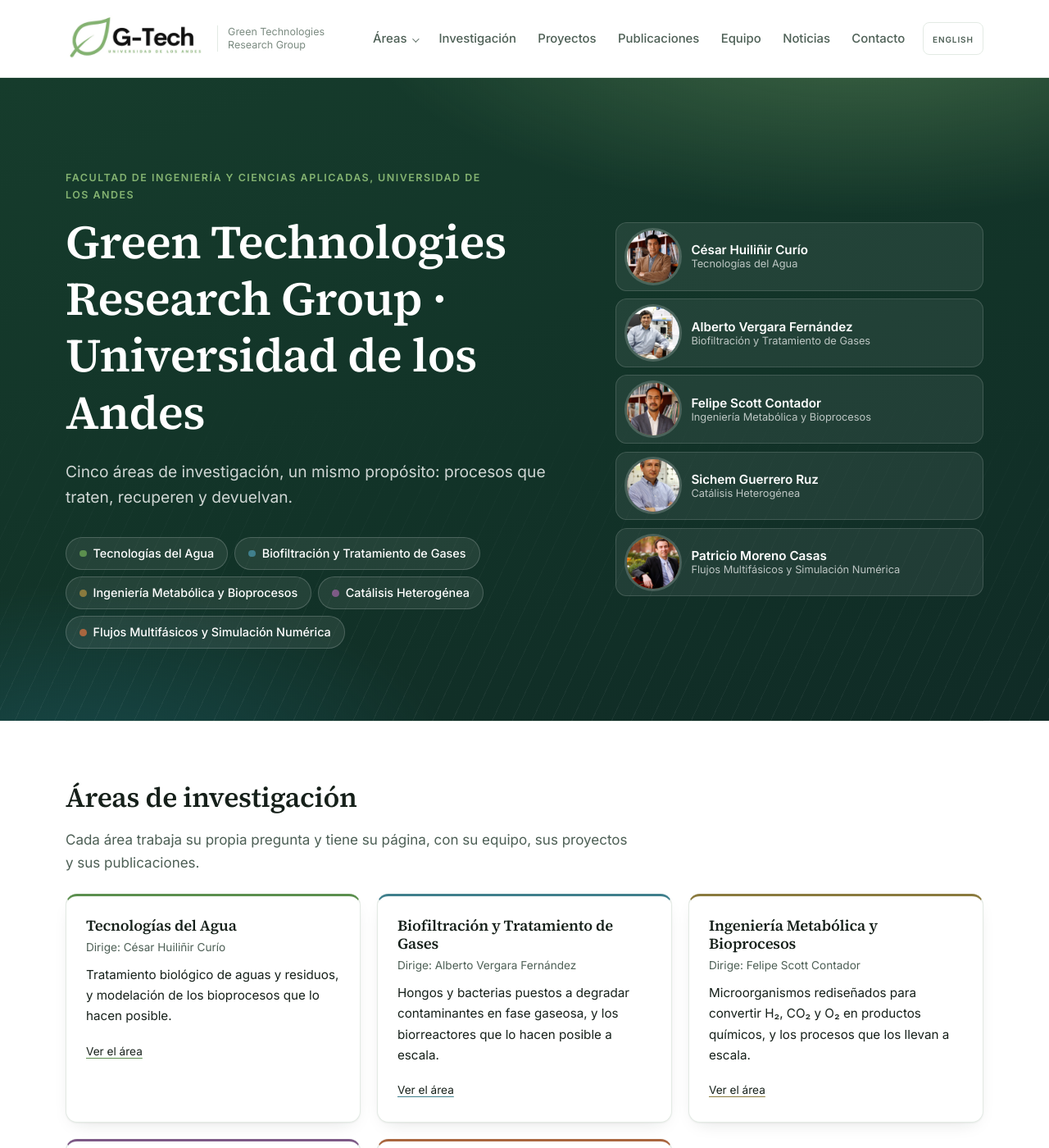
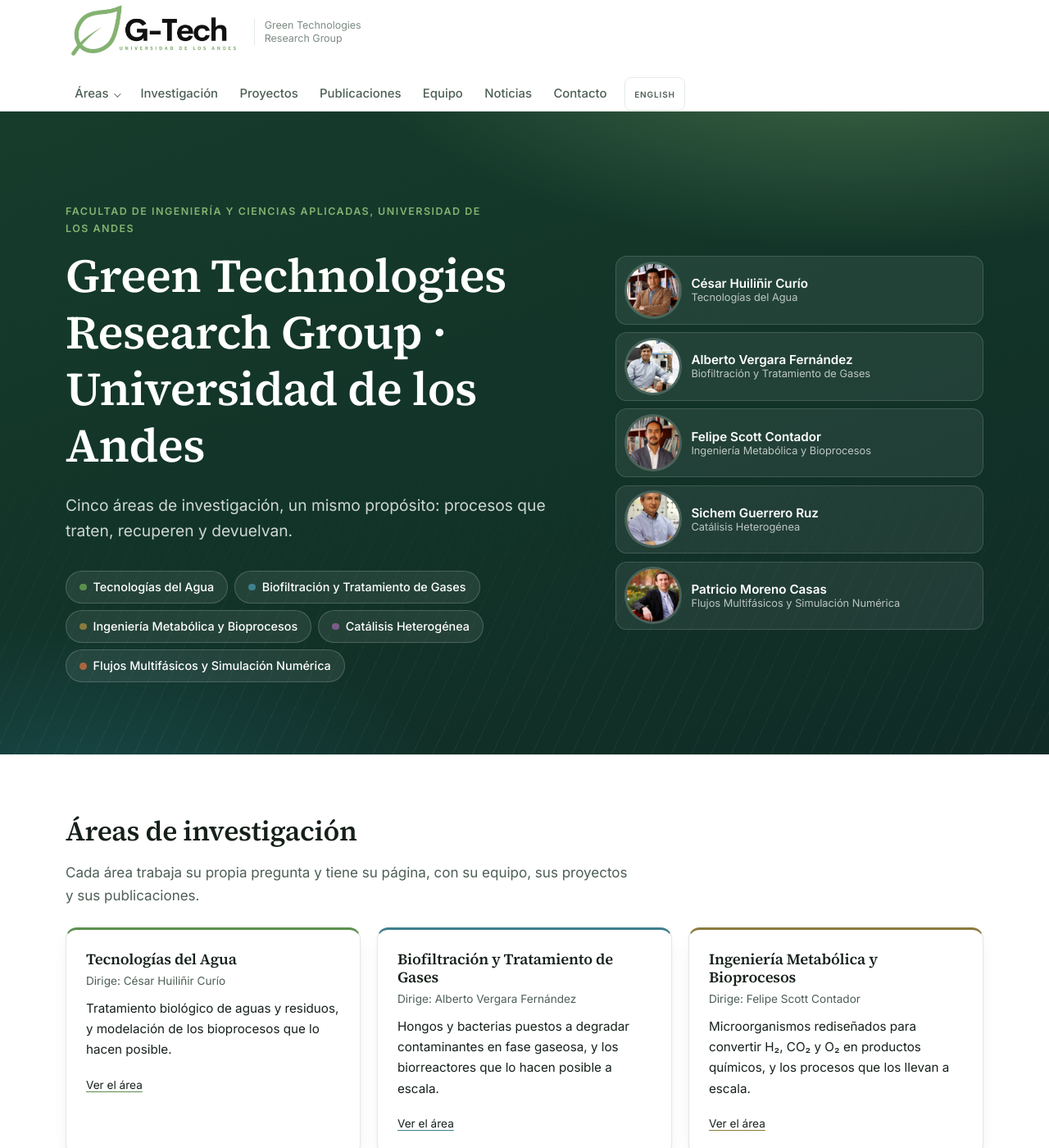
Before and after one commit to gtechuandestest/gtechuandestest.github.io, a Jekyll site: the page built from index.html, in a window 1280 px wide and 1400 px high. Shown: the whole window at 82% size. Built offline with Jekyll 4.4.1, drawn with Linux system fonts in a browser that asks for light colours.

Commit message:
Logo G-Tech más grande en la cabecera y el pie; logo ANID a 100 px en la franja de apoyo
Co-Authored-By: Claude Fable 5.1 <noreply@anthropic.com>
Claude-Session: https://claude.ai/code/session_01RPkDuv1etwzemGmWEpymTC

```diff
--- a/_data/funding.yml
+++ b/_data/funding.yml
@@ -2,6 +2,7 @@
 # informacion/logos/; acá van copias recortadas al contenido visible y llevadas
 # a una altura común, o se ven diminutas. Ojo con los logos blancos sobre
 # transparente: no dan error, simplemente desaparecen sobre fondo claro.
+# `height` (opcional, px) sube la altura máxima de ese logo; el resto va a 72.
 - { name: "Universidad de los Andes", file: "logo_uandes.png", url: "https://www.uandes.cl" }
-- { name: "ANID", file: "logo_anid.png", url: "https://www.anid.cl" }
+- { name: "ANID", file: "logo_anid.png", url: "https://www.anid.cl", height: 100 }
 - { name: "CORFO", file: "logo_corfo.png", url: "https://www.corfo.cl" }
--- a/_includes/footer.html
+++ b/_includes/footer.html
@@ -6,7 +6,7 @@
     <h2 class="funding__title">{{ t.ui.funding_title }}</h2>
     <ul class="funders">
       {% for f in site.data.funding %}
-      <li><a href="{{ f.url }}"><img src="{{ '/assets/img/logos/' | append: f.file | relative_url }}" alt="{{ f.name }}" loading="lazy"></a></li>
+      <li{% if f.height %} style="--h: {{ f.height }}px"{% endif %}><a href="{{ f.url }}"><img src="{{ '/assets/img/logos/' | append: f.file | relative_url }}" alt="{{ f.name }}" loading="lazy"></a></li>
       {% endfor %}
     </ul>
   </div>
--- a/assets/css/style.css
+++ b/assets/css/style.css
@@ -80,9 +80,9 @@ a:hover { text-decoration-thickness: 2px; color: var(--green-deep); }
 /* --- navegación --------------------------------------------------------- */
 .nav { position: sticky; top: 0; z-index: 50; border-bottom: 1px solid var(--line);
        background: rgba(255, 255, 255, .92); backdrop-filter: saturate(180%) blur(10px); }
-.nav__in { display: flex; align-items: center; gap: 1rem; min-height: 94px; flex-wrap: wrap; }
+.nav__in { display: flex; align-items: center; gap: 1rem; min-height: 104px; flex-wrap: wrap; }
 .nav__brand { display: flex; align-items: center; gap: .75rem; margin-right: auto; text-decoration: none; color: inherit; }
-.nav__logo { height: 62px; width: auto; }
+.nav__logo { height: 78px; width: auto; }
 .nav__tagline { font-size: .78rem; color: var(--ink-faint); border-left: 1px solid var(--line);
                 padding-left: .75rem; max-width: 20ch; line-height: 1.3; }
 .nav__menu { display: flex; align-items: center; gap: .25rem; font-size: .93rem; font-weight: 500; }
@@ -229,7 +229,7 @@ a:hover { text-decoration-thickness: 2px; color: var(--green-deep); }
            border-block: 1px solid var(--line); }
 .funding__title { margin-bottom: .35em; }
 .funders { list-style: none; margin: 2rem 0 0; padding: 0; display: flex; flex-wrap: wrap; align-items: center; gap: 2.5rem; }
-.funders img { max-height: 72px; max-width: 260px; height: auto; width: auto; object-fit: contain;
+.funders img { max-height: var(--h, 72px); max-width: 280px; height: auto; width: auto; object-fit: contain;
                filter: grayscale(1); opacity: .7; transition: .2s ease; }
 .funders a:hover img { filter: none; opacity: 1; }
 
@@ -238,7 +238,7 @@ a:hover { text-decoration-thickness: 2px; color: var(--green-deep); }
 .foot a { color: var(--green); text-decoration: none; }
 .foot a:hover { color: #fff; text-decoration: underline; }
 .foot__in { display: flex; justify-content: space-between; gap: 2rem; flex-wrap: wrap; }
-.foot__logo { height: 56px; width: auto; background: #fff; border-radius: 10px; padding: 8px 13px; margin-bottom: 1rem; }
+.foot__logo { height: 64px; width: auto; background: #fff; border-radius: 10px; padding: 8px 13px; margin-bottom: 1rem; }
 .foot__name { font-weight: 600; color: #fff; }
 .foot__areas { list-style: none; padding: 0; margin: 0; }
 .foot__areas li { margin-bottom: .35rem; }
@@ -255,7 +255,7 @@ a:hover { text-decoration-thickness: 2px; color: var(--green-deep); }
                gap: .1rem; padding: .5rem 0 1rem; }
   .nav__menu > a, .nav__areas summary { padding: .6rem .5rem; }
   .nav__lang { margin: .4rem 0 0; text-align: center; }
-  .nav__logo { height: 48px; }
+  .nav__logo { height: 56px; }
   .nav__menu.is-open { display: flex; }
   .nav__areas ul { position: static; box-shadow: none; }
   .pcard { grid-template-columns: 1fr; gap: 1rem; }
```
